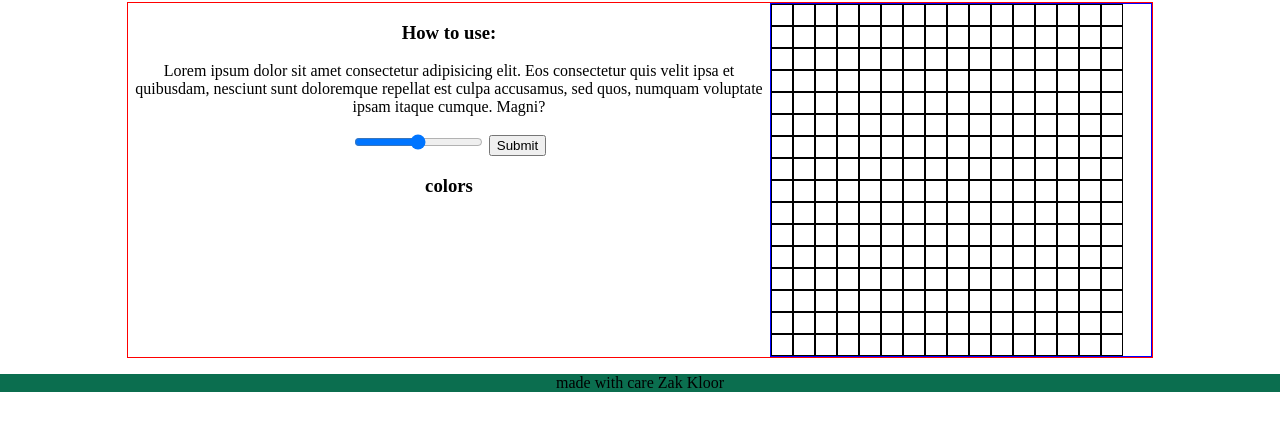
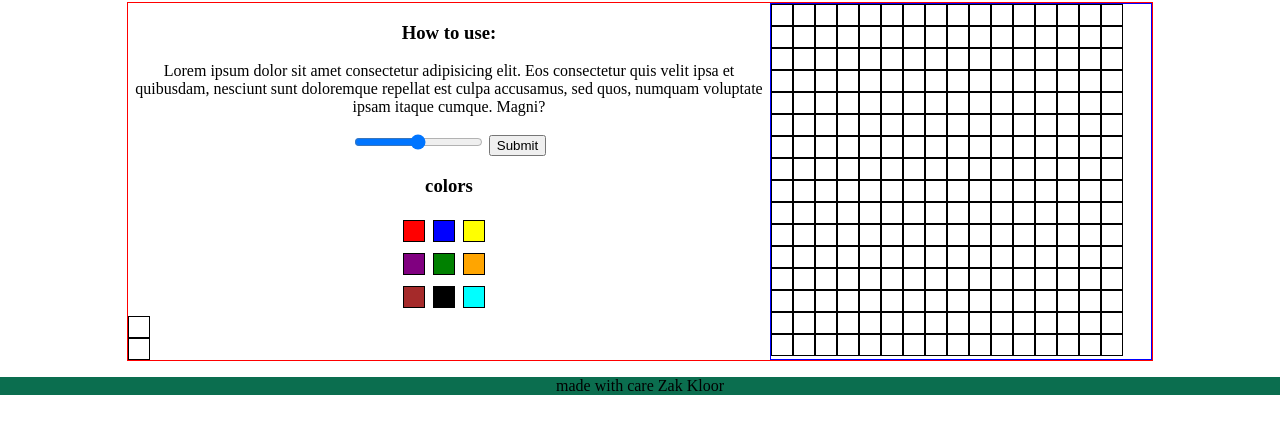
Before and after one commit to jaz1492/Etch-A-Sketch, a plain HTML site: page index.html in a window 1280 px wide. Shown: the part 78-512 px from the top of the page. Drawn offline with Linux system fonts and the light colour scheme.

Commit message:
Rework functions and modified files for color picking
Rename palete to palette

```diff
--- a/app.js
+++ b/app.js
@@ -23,6 +23,8 @@
     -create an erase and reset function
 */
 const grid = document.querySelector('.grid');
+let currentColor = "red"
+
 const gridCreator = function(numOfBoxes,classTarget){
     for(let i = 0; i<numOfBoxes;i++){
         const newCol = document.createElement('div');
@@ -41,7 +43,10 @@ const createBox = function(str='0',classTarget){
     newDiv.classList.add("grid-block",`${str}`);
     document.querySelector('.'+classTarget).appendChild(newDiv);
 }
+const setColor = function(event){
+    console.log(event);
+}
 const changeColor = function(event){
-    document.querySelector('.'+event.target.classList[1]).style.backgroundColor="red"
+    document.querySelector('.'+event.target.classList[1]).style.backgroundColor=currentColor
 }
 gridCreator(16,'grid');
--- a/index.html
+++ b/index.html
@@ -19,12 +19,21 @@
                 <input type="range">
                 <input type="submit">
         </form>
-        <div class="color-palete">
+        <div class="color-palette">
             <h3>colors</h3>
-            <div class="palate-container">
+            <div class="palette-container flex">
+                <div class="palette-btn btn grid-block" style="background-color: red;"></div>
+                <div class="palette-btn btn grid-block" style="background-color: blue;"></div>
+                <div class="palette-btn btn grid-block" style="background-color: yellow;"></div>
+                <div class="palette-btn btn grid-block" style="background-color: purple;"></div>
+                <div class="palette-btn btn grid-block" style="background-color: green"></div>
+                <div class="palette-btn btn grid-block" style="background-color: orange;"></div>
+                <div class="palette-btn btn grid-block" style="background-color: brown;"></div>
+                <div class="palette-btn btn grid-block" style="background-color: black;"></div>
+                <div class="palette-btn btn grid-block" style="background-color: cyan;"></div>
             </div>
-            <div class="rainbow-btn"></div>
-            <div class="gradient-btn"></div>
+            <div class="rainbow-btn grid-block"></div>
+            <div class="gradient-btn grid-block"></div>
         </div>
     </section>
     <section class="grid flex"></section>
--- a/styles.css
+++ b/styles.css
@@ -10,6 +10,13 @@ body{
 .tools-container{
     flex-flow: column;
 }
+.palette-container{
+    width: 100px;
+    height: 100px;
+    margin: 0 auto;
+    flex-wrap: wrap;
+}
+
 .grid-creator{
     display: inline;
 }
@@ -19,9 +26,7 @@ body{
     flex: 1 0 50%;
     border: 1px solid blue;
 }
-footer{
-    background-color: #0b6e4f;
-}
+
 .flex{
     display: flex;
 }
@@ -35,3 +40,9 @@ footer{
 .grid-row{
     width: 100%;
 }
+.palette-btn{
+    margin: 4px;
+}
+footer{
+    background-color: #0b6e4f;
+}
```
